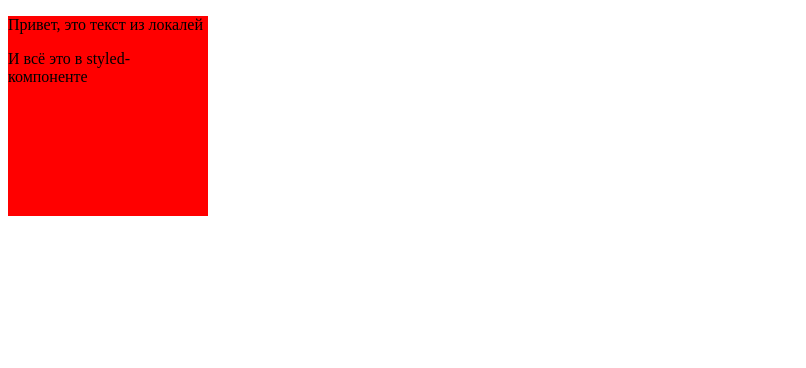
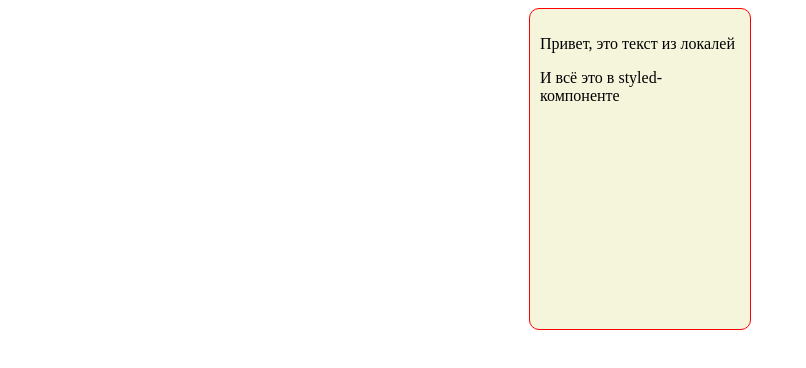
Before and after one commit to sleonia/web-project-config, a React app: page / in a window 1280 px wide. Shown: the top 368 px of the page, without its empty margins (0-806 px from the left). Built offline with nearby package versions, Linux system fonts and the light colour scheme.

Commit message:
Updated styles and added README.md

```diff
--- a/package.json
+++ b/package.json
@@ -29,8 +29,7 @@
     "i18next": "^19.8.7",
     "react": "^17.0.1",
     "react-dom": "^17.0.1",
-    "react-i18next": "^11.8.7",
-    "ts-node": "^9.1.1"
+    "react-i18next": "^11.8.7"
   },
   "devDependencies": {
     "@babel/cli": "^7.12.1",
--- a/src/App/index.style.ts
+++ b/src/App/index.style.ts
@@ -2,6 +2,10 @@ import styled from '@emotion/styled';
 
 export const AppStyled = styled.div`
     width: 200px;
-    height: 200px;
-    background-color: red;
+    height: 300px;
+    background-color: beige;
+    border: 1px solid red;
+    border-radius: 10px;
+    padding: 10px;
+    margin: auto;
 `;
--- a/webpack-config.js
+++ b/webpack-config.js
@@ -1,6 +1,5 @@
 const path = require('path');
 const HtmlWebpackPlugin = require('html-webpack-plugin');
-const MiniCssExtractPlugin = require('mini-css-extract-plugin');
 const { UnusedFilesWebpackPlugin } = require('unused-files-webpack-plugin');
 
 module.exports = {
@@ -32,7 +31,6 @@ module.exports = {
             {
                 test: /\.css$/,
                 loader: 'css-loader',
-                // use: [MiniCssExtractPlugin.loader, 'css-loader']
             },
         ],
     },
@@ -50,9 +48,6 @@ module.exports = {
         new HtmlWebpackPlugin({
             filename: 'index.html',
             template: 'public/index.html'
-        }),
-        new MiniCssExtractPlugin({
-            filename: 'styles.css',
-        }),
+        })
     ],
 };
```
Also changed, not shown: 1 other file (tests, documents, lock files or other folders).
